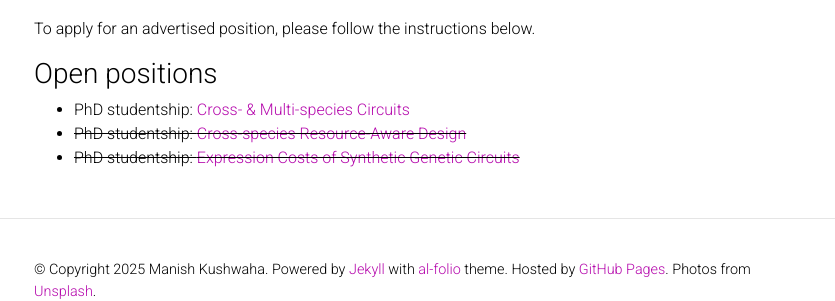
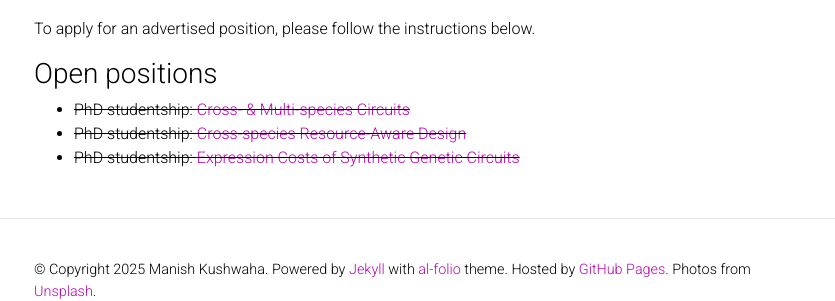
Before and after one commit to manishmicrobe/manishmicrobe.github.io, a Jekyll site: the page built from _pages/joinus.md, in a window 1280 px wide. Shown: the part 362-663 px from the top of the page, without its empty margins (221-1056 px from the left). Built offline with Jekyll 4.4.1, drawn with Linux system fonts in a browser that asks for light colours; comment, search, counter and statistics services are not loaded; a style sheet for code colours, icons or effects is not loaded.

Commit message:
Delete old ad

```diff
--- a/_pages/joinus.md
+++ b/_pages/joinus.md
@@ -16,6 +16,6 @@ If you are interested in working with us, please contact me at <manish.kushwaha@
 <p align='justify'>To apply for an advertised position, please follow the instructions below.</p>
 
 ### Open positions
-* PhD studentship: [Cross- & Multi-species Circuits](/assets/pdf/PhD 2025 - Cross- & Multi-species Genetic Circuits.pdf)
+* ~~PhD studentship: [Cross- & Multi-species Circuits](/assets/pdf/PhD 2025 - Cross- & Multi-species Genetic Circuits.pdf)~~
 * ~~PhD studentship: [Cross-species Resource-Aware Design](/assets/pdf/)~~
 * ~~PhD studentship: [Expression Costs of Synthetic Genetic Circuits](/assets/pdf/)~~
```
